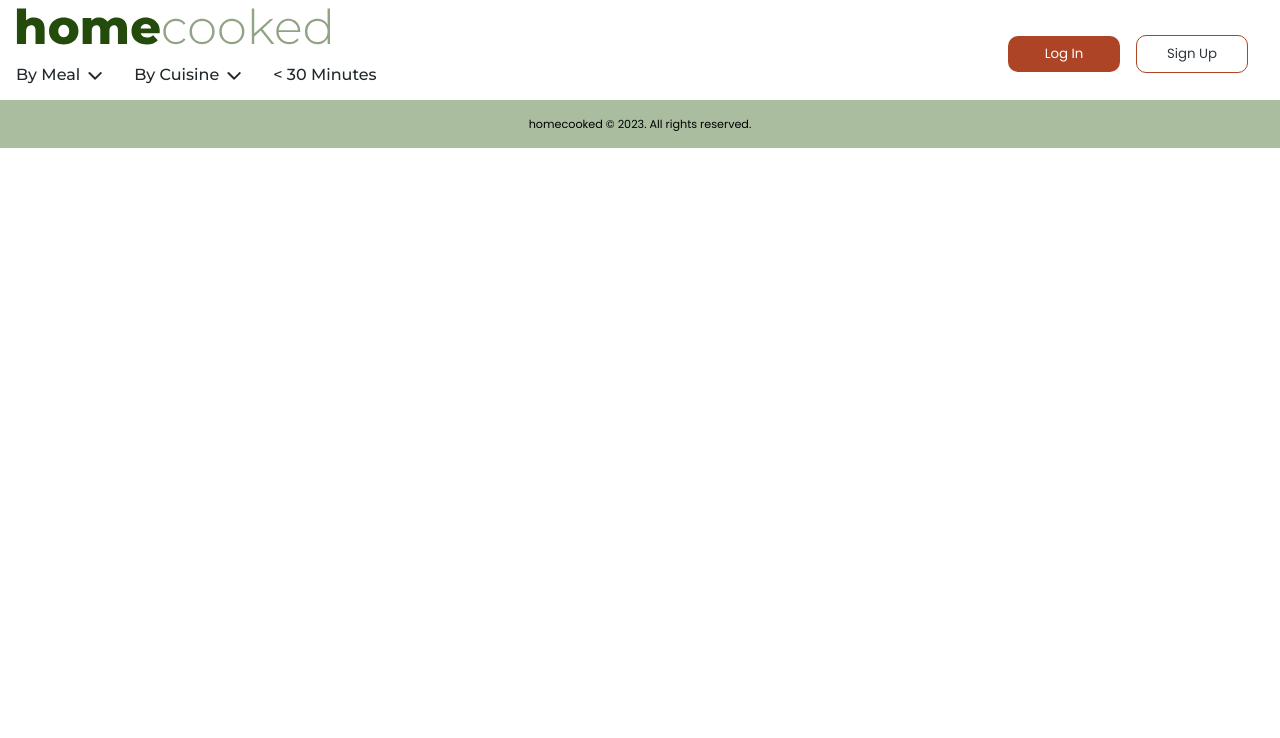
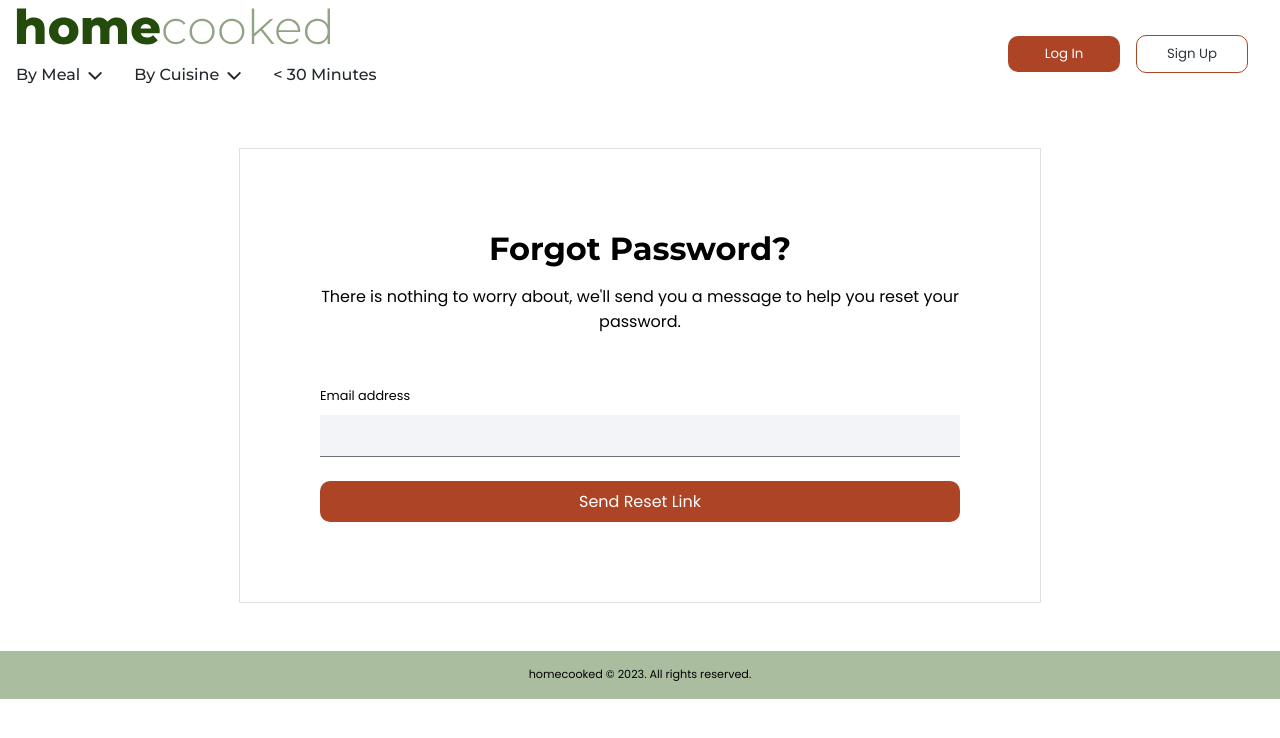
Before and after one commit to liseidybueno/homecooked-frontend, a React (Vite) app: page /forgotpassword in a window 1280 px wide. Shown: the top 738 px of the page. Built offline with nearby package versions, Linux system fonts and the light colour scheme.

Commit message:
add forgot password page

```diff
--- a/src/App.tsx
+++ b/src/App.tsx
@@ -6,6 +6,7 @@ import LogIn from "./pages/LogIn";
 import { Routes, Route } from "react-router-dom";
 import { useState } from "react";
 import SignUp from "./pages/SignUp";
+import ForgotPassword from "./pages/ForgotPassword";
 
 function App() {
   const [username, setUsername] = useState("");
@@ -25,21 +26,9 @@ function App() {
       />
       <Routes>
         <Route path="/" element={<MainPage />} />
-        <Route
-          path="/login"
-          element={
-            <LogIn
-              username={username}
-              setUsername={setUsername}
-              password={password}
-              setPassword={setPassword}
-              user={currentUser}
-              setUser={setCurrentUser}
-              setLoggedIn={setLoggedIn}
-            />
-          }
-        />
+        <Route path="/login" element={<LogIn setLoggedIn={setLoggedIn} />} />
         <Route path="/signup" element={<SignUp setLoggedIn={setLoggedIn} />} />
+        <Route path="/forgotpassword" element={<ForgotPassword />} />
       </Routes>
 
       {/* <Route path="/" element={<MainPage />} /> */}
--- a/src/css/App.css
+++ b/src/css/App.css
@@ -56,7 +56,6 @@
   color: white;
   font-family: var(--poppins);
   padding: 0.5rem;
-  /* width: 7rem; */
   border: none;
   border-radius: 10px;
 }
@@ -86,8 +85,8 @@
   font-weight: 500;
   padding: 0.5rem;
   width: 10rem;
+  border: none;
   border-radius: 10px;
-  border: none;
 }
 
 /** HEADER **/
--- /dev/null
+++ b/src/pages/ForgotPassword.tsx
@@ -0,0 +1,76 @@
+import { useNavigate } from "react-router-dom";
+import { useState } from "react";
+import TextInput from "../components/inputs/TextInput";
+import { getUser } from "../utils/data-utils";
+import Button from "../components/Button";
+
+export default function ForgotPassword() {
+  const [email, setEmail] = useState("");
+  const [errorMessage, setErrorMessage] = useState("");
+  const [isRequiredError, setIsRequiredError] = useState("");
+
+  function handleOnChange(event: any) {
+    event.preventDefault();
+    setEmail(event.target.value);
+  }
+
+  let navigate = useNavigate();
+  function routeChange() {
+    navigate("/login", { state: "/" });
+  }
+
+  async function handleSubmit(event: any) {
+    event.preventDefault();
+
+    if (email === "") {
+      setIsRequiredError("Please provide an email address.");
+    } else {
+      setIsRequiredError("");
+
+      try {
+        const res: any = await getUser("http://localhost:8000/login", {
+          email,
+        });
+
+        const loginResponse = res.loginResponse;
+
+        if (loginResponse.canLogin) {
+          setErrorMessage(() => "");
+          routeChange();
+        } else {
+          setErrorMessage(() => loginResponse.errorMsg);
+        }
+      } catch (error) {
+        alert("User sign up failed");
+      }
+    }
+  }
+
+  return (
+    <div className="login-page">
+      <div className="login-box">
+        <h1 className="login-header">Forgot Password?</h1>
+        <p className="login-text">
+          There is nothing to worry about, we'll send you a message to help you
+          reset your password.
+        </p>
+        <form onSubmit={handleSubmit} className="login-form">
+          <TextInput
+            name="email"
+            label="Email address"
+            textInfo=""
+            value={email}
+            onChange={handleOnChange}
+            errorMsg={isRequiredError}
+          />
+          <div>
+            <p className="signup-login-error-msg">{errorMessage}</p>
+          </div>
+          <Button className="primary-button loginSignupSubmit">
+            Send Reset Link
+          </Button>
+        </form>
+      </div>
+    </div>
+  );
+}
--- a/src/pages/LogIn.tsx
+++ b/src/pages/LogIn.tsx
@@ -62,40 +62,28 @@ export default function LogIn(props: any) {
     try {
       const res: any = await getUser("http://localhost:8000/login", {
         email: username,
-        password,
       });
 
       const loginResponse = res.loginResponse;
 
       if (loginResponse.canLogin) {
-        setErrorMessage("");
-        localStorage.setItem("currentUser", JSON.stringify(loginResponse.user));
-        props.setLoggedIn(true);
-        routeChange();
+        if (password === loginResponse.user.password) {
+          setErrorMessage("");
+          localStorage.setItem(
+            "currentUser",
+            JSON.stringify(loginResponse.user)
+          );
+          props.setLoggedIn(true);
+          routeChange();
+        } else {
+          setErrorMessage(() => "Password is incorrect. Please try again.");
+        }
       } else {
-        console.log("****cannot login", loginResponse);
         setErrorMessage(() => loginResponse.errorMsg);
       }
-
-      // if (res.userExists) {
-      //   setUserExistsMessage(() => {
-      //     return "This user already exists! Please log in or use a different email address.";
-      //   });
-      // } else {
-      //   setUserExistsMessage("");
-      //   localStorage.setItem("currentUser", JSON.stringify(userInfo));
-      //   props.setLoggedIn(true);
-      //   routeChange();
-      // }
     } catch (error) {
       alert("User sign up failed");
     }
-
-    // const currentUser = { username, password };
-    // props.setCurrentUser(currentUser);
-
-    // //look for the user in the DB and then set local storage to item
-    // localStorage.setItem("currentUser", props.currentUser);
   }
 
   return (
--- a/src/pages/MainPage.tsx
+++ b/src/pages/MainPage.tsx
@@ -1,7 +1,7 @@
-import TertiaryButton from "../components/buttons/TertiaryButton";
 import Recipe from "./MainPageSections/Recipe";
 import topRecipes from "../mocks/top-recipes.json";
 import SearchByMeal from "./MainPageSections/SearchByMeal";
+import Button from "../components/Button";
 
 export default function MainPage() {
   function formatTime(time: number) {
@@ -35,14 +35,12 @@ export default function MainPage() {
               super simple to set up an online recipe book!
             </p>
             <div className="main-page--butons">
-              <TertiaryButton
-                className="tertiary-btn-dark"
-                text="Search Recipes"
-              />
-              <TertiaryButton
-                className="tertiary-btn-light"
-                text="Create a Recipe"
-              />
+              <Button className="tertiary-button tertiary-btn-dark">
+                Search Recipes
+              </Button>
+              <Button className="tertiary-button tertiary-btn-light">
+                Create a Recipe
+              </Button>
             </div>
           </div>
         </div>
--- a/src/utils/data-utils.ts
+++ b/src/utils/data-utils.ts
@@ -24,7 +24,6 @@ export const getUser = async <T>(
   url: string,
   user: {
     email: string;
-    password: string;
   }
 ): Promise<T> => {
   const res = await fetch(url, {
```
